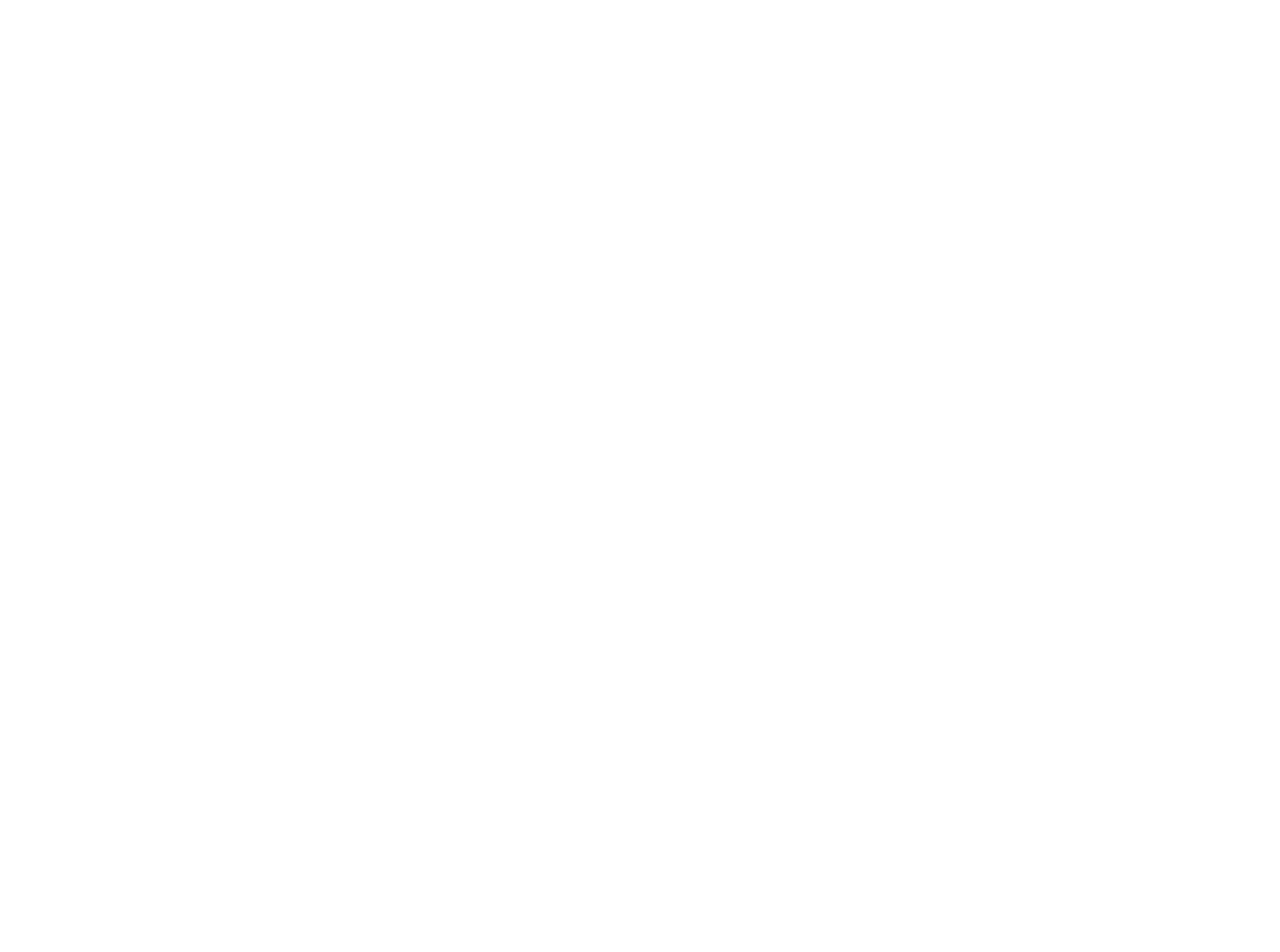
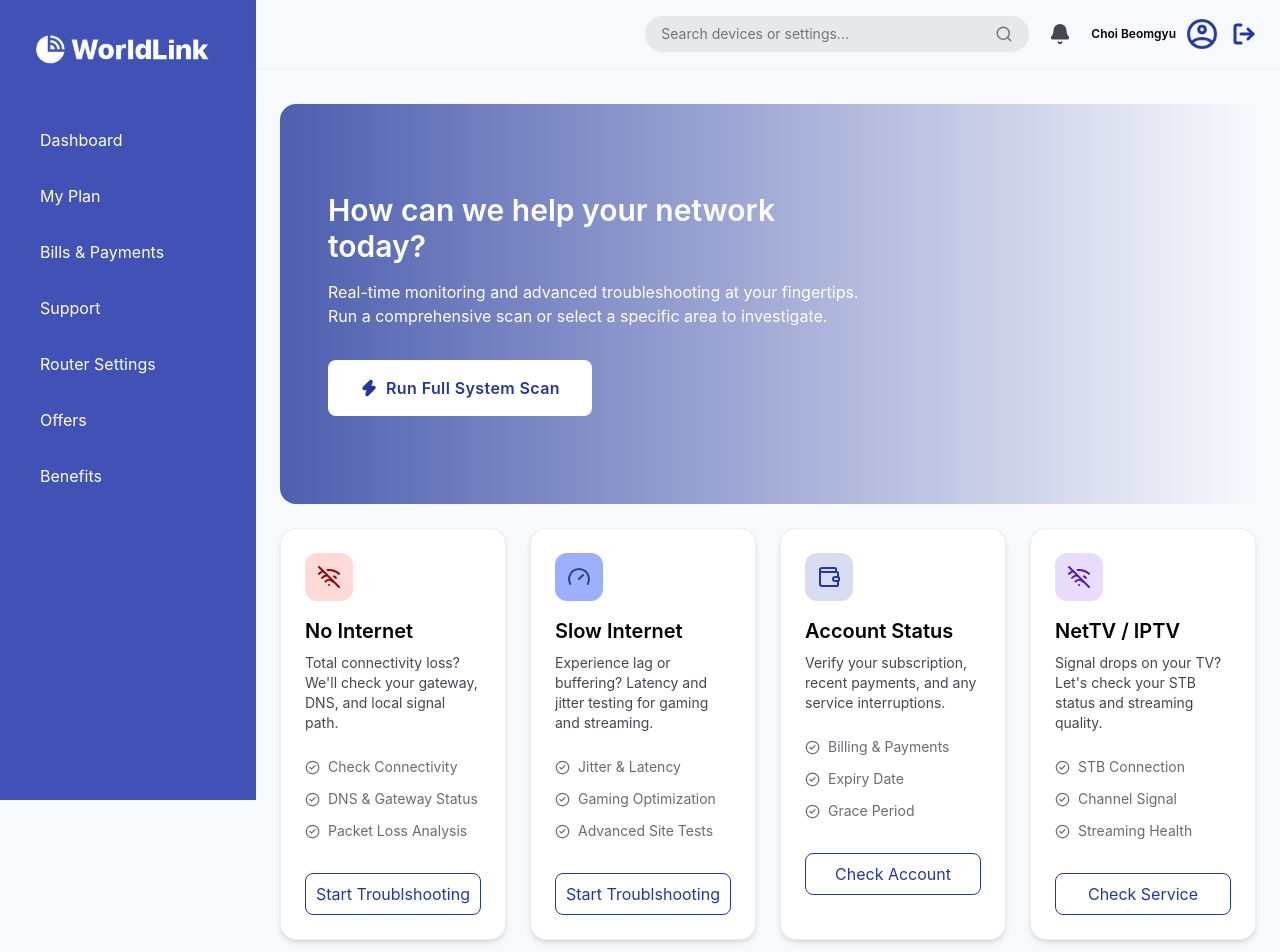
Before and after one commit to shi26tal/worldlink_project, a React (Vite) app: page /diagnostic in a window 1280 px wide. Before the commit this address had no page. Shown: the top 952 px of the page. Before the commit the page ends 800 px from the top, so only its background shows below. Built offline with nearby package versions, Linux system fonts and the light colour scheme.

Commit message:
added diagnostic page

```diff
--- /dev/null
+++ b/src/pages/Diagnostic-Page/DiagnosticPage.tsx
@@ -0,0 +1,179 @@
+import { CircleCheck, Gauge, Wallet, WifiOff, Zap } from "lucide-react";
+
+const DiagnosticPage = () => {
+  return (
+    <div className="bg-[#F8F9FC] p-4 md:p-6">
+      <div className="bg-linear-to-r from-[#24389CCC] via-[#24389C66] to-[#24389C00] px-12 py-22 rounded-2xl mb-6">
+        <div className="w-138">
+          <h3 className="text-white text-3xl font-semibold mb-4">
+            How can we help your network today?
+          </h3>
+          <p className="text-white text-base mb-8 ">
+            Real-time monitoring and advanced troubleshooting at your
+            fingertips. Run a comprehensive scan or select a specific area to
+            investigate.
+          </p>
+        </div>
+
+        <button className="mt-6 flex items-center justify-center gap-2 bg-white hover:bg-[#d6e4f5] text-[#24389C] font-semibold tracking-wide py-4 px-8 rounded-lg transition-colors cursor-pointer w-fit">
+          <Zap size={18} fill="#24389C" />
+          <span>Run Full System Scan</span>
+        </button>
+      </div>
+
+      <div className="grid grid-cols-1 lg:grid-cols-12 gap-6">
+        {/* no internet */}
+        <div className="col-span-3 bg-white rounded-2xl border border-[#C5C5D44D] shadow-md p-6">
+          <div className="p-3 rounded-xl bg-[#FFDAD6] mb-4 w-fit">
+            <WifiOff color="#93000A" />
+          </div>
+          <div className="mb-6">
+            <h4 className="text-xl font-semibold mb-2">No Internet</h4>
+            <p className="text-sm font-normal text-[#454652]">
+              Total connectivity loss? We'll check your gateway, DNS, and local
+              signal path.
+            </p>
+          </div>
+
+          <div className="flex flex-col gap-3 mb-8">
+            <div className="flex gap-2 items-center">
+              <CircleCheck color="#454652CC" size={15} />
+              <span className="text-[#454652CC] text-sm">
+                Check Connectivity
+              </span>
+            </div>
+            <div className="flex gap-2 items-center">
+              <CircleCheck color="#454652CC" size={15} />
+              <span className="text-[#454652CC] text-sm">
+                DNS & Gateway Status
+              </span>
+            </div>
+            <div className="flex gap-2 items-center">
+              <CircleCheck color="#454652CC" size={15} />
+              <span className="text-[#454652CC] text-sm">
+                Packet Loss Analysis
+              </span>
+            </div>
+          </div>
+
+          <button className="text-[#24389C] border border-[#24389C] rounded-lg p-2 w-full">
+            Start Troublshooting
+          </button>
+        </div>
+
+        {/* slow net */}
+        <div className="col-span-3 bg-white rounded-2xl border border-[#C5C5D44D] shadow-md p-6">
+          <div className="p-3 rounded-xl bg-[#9CB0FF] mb-4 w-fit">
+            <Gauge color="#2B4088" />
+          </div>
+          <div className="mb-6">
+            <h4 className="text-xl font-semibold mb-2">Slow Internet</h4>
+            <p className="text-sm font-normal text-[#454652]">
+              Experience lag or buffering? Latency and jitter testing for gaming
+              and streaming.
+            </p>
+          </div>
+
+          <div className="flex flex-col gap-3 mb-8">
+            <div className="flex gap-2 items-center">
+              <CircleCheck color="#454652CC" size={15} />
+              <span className="text-[#454652CC] text-sm">Jitter & Latency</span>
+            </div>
+            <div className="flex gap-2 items-center">
+              <CircleCheck color="#454652CC" size={15} />
+              <span className="text-[#454652CC] text-sm">
+                Gaming Optimization
+              </span>
+            </div>
+            <div className="flex gap-2 items-center">
+              <CircleCheck color="#454652CC" size={15} />
+              <span className="text-[#454652CC] text-sm">
+                Advanced Site Tests
+              </span>
+            </div>
+          </div>
+
+          <button className="text-[#24389C] border border-[#24389C] rounded-lg p-2 w-full">
+            Start Troublshooting
+          </button>
+        </div>
+
+        {/* account status */}
+        <div className="col-span-3 bg-white rounded-2xl border border-[#C5C5D44D] shadow-md p-6">
+          <div className="p-3 rounded-xl bg-[#3F51B533] mb-4 w-fit">
+            <Wallet color="#24389C" />
+          </div>
+          <div className="mb-6">
+            <h4 className="text-xl font-semibold mb-2">Account Status</h4>
+            <p className="text-sm font-normal text-[#454652]">
+              Verify your subscription, recent payments, and any service
+              interruptions.
+            </p>
+          </div>
+
+          <div className="flex flex-col gap-3 mb-8">
+            <div className="flex gap-2 items-center">
+              <CircleCheck color="#454652CC" size={15} />
+              <span className="text-[#454652CC] text-sm">
+                Billing & Payments
+              </span>
+            </div>
+            <div className="flex gap-2 items-center">
+              <CircleCheck color="#454652CC" size={15} />
+              <span className="text-[#454652CC] text-sm">Expiry Date</span>
+            </div>
+            <div className="flex gap-2 items-center">
+              <CircleCheck color="#454652CC" size={15} />
+              <span className="text-[#454652CC] text-sm">Grace Period</span>
+            </div>
+          </div>
+
+          <button className="text-[#24389C] border border-[#24389C] rounded-lg p-2 w-full">
+            Check Account
+          </button>
+        </div>
+
+        {/* nettv */}
+        <div className="col-span-3 bg-white rounded-2xl border border-[#C5C5D44D] shadow-md p-6">
+          <div className="p-3 rounded-xl bg-[#E9DDFF] mb-4 w-fit">
+            <WifiOff color="#5516BE" />
+          </div>
+          <div className="mb-6">
+            <h4 className="text-xl font-semibold mb-2">NetTV / IPTV</h4>
+            <p className="text-sm font-normal text-[#454652]">
+              Signal drops on your TV? Let's check your STB status and streaming
+              quality.
+            </p>
+          </div>
+
+          <div className="flex flex-col gap-3 mb-8">
+            <div className="flex gap-2 items-center">
+              <CircleCheck color="#454652CC" size={15} />
+              <span className="text-[#454652CC] text-sm">
+                STB Connection
+              </span>
+            </div>
+            <div className="flex gap-2 items-center">
+              <CircleCheck color="#454652CC" size={15} />
+              <span className="text-[#454652CC] text-sm">
+                Channel Signal
+              </span>
+            </div>
+            <div className="flex gap-2 items-center">
+              <CircleCheck color="#454652CC" size={15} />
+              <span className="text-[#454652CC] text-sm">
+                Streaming Health
+              </span>
+            </div>
+          </div>
+
+          <button className="text-[#24389C] border border-[#24389C] rounded-lg p-2 w-full">
+            Check Service
+          </button>
+        </div>
+      </div>
+    </div>
+  );
+};
+
+export default DiagnosticPage;
--- a/src/routes/AppRoutes.tsx
+++ b/src/routes/AppRoutes.tsx
@@ -16,12 +16,14 @@
 import ChangePasswordPage from "../pages/ChangePasswordPage";
 import NotificationPage from "../pages/Notification-Page/NotificationPage";
 import NotificationSettingPage from "../pages/Notification-Page/NotificationSettingPage";
+import DiagnosticPage from "../pages/Diagnostic-Page/DiagnosticPage";
 
 const AppRoutes = () => {
   return (
     <Routes>
       <Route path="/" element={<AppLayout />}>
         <Route index element={<HomePage />}></Route>
+
         <Route path="profile" element={<ProfilePage />} />
         <Route
           path="employee-verification"
@@ -52,6 +54,9 @@
           <Route path="new-connection" element={<NewConnectionPage />} />
           <Route path="report-problem" element={<ReportProblemPage />} />
         </Route>
+
+        <Route path="diagnostic" element={<DiagnosticPage />}></Route>
+
       </Route>
     </Routes>
   );
```
Also changed, not shown: src/pages/HomePage.tsx (+54 -31 lines), 1 other file (tests, documents, lock files or other folders).
